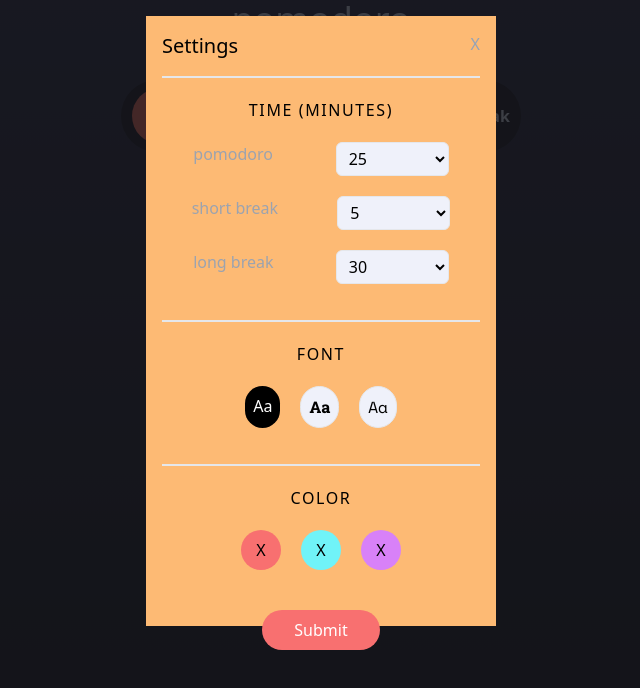
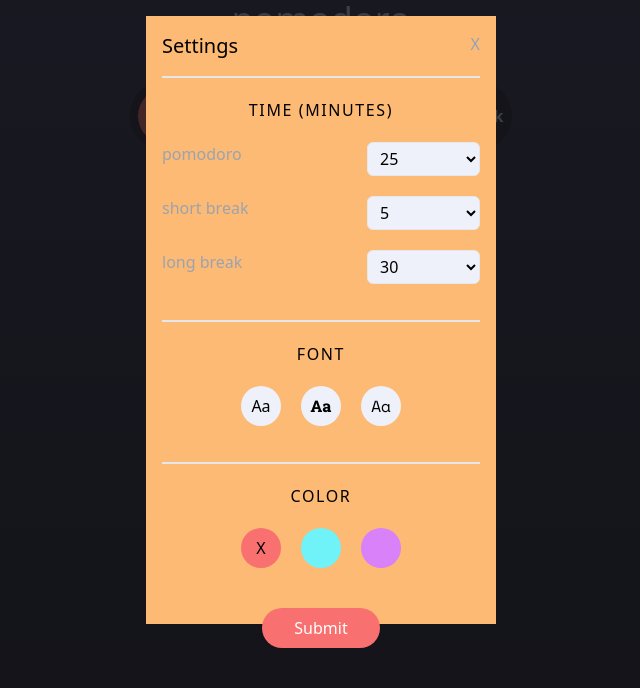
Before and after one commit to allmtz/Pomodoro-App, a React (Vite) app: page / in a window 1280 px wide. Both pictures are taken after a click on the picture 640 px from the left and 610 px from the top of the page. Shown: the top 688 px of the page, without its empty margins (319-959 px from the left). Built offline with nearby package versions, Linux system fonts and the light colour scheme.

Commit message:
color/font selections auto update display

```diff
--- a/src/App.tsx
+++ b/src/App.tsx
@@ -1,9 +1,6 @@
 import  React, { useEffect, useRef, useState } from 'react'
 import './App.css'
 import { ProgressBar } from './ProgressBar'
-
-// let focus = "short break"
-let focus = "pomodoro"
 
 const STATUS = {
   STARTED: "started",
@@ -36,6 +33,9 @@ function App() {
   })
 
   const focusedStyling = `bg-${colorRef.current} p-4 rounded-full text-dark-bg`
+  const [selectedFont, setSelectedFont] = useState("kombh")
+  const selectedFontStyling = `text-white bg-black`
+  const [selectedColor, setSelectedColor] = useState("hl")
 
   // const [secondsRemaining, setSecondsRemaining] = useState(settings.pomoLength * 60)
   const [secondsRemaining, setSecondsRemaining] = useState( 2 )
@@ -118,7 +118,7 @@ function App() {
       <div className={`container font-${fontRef.current} flex flex-col justify-center align-center gap-10`}>
         <h1 className='text-light-purple text-4xl m-auto'>pomodoro</h1>
         <nav className='flex'>
-          <ul className='flex items-center justify-around w-[400px] p-2 gap-9 text-light-purple font-bold bg-dark-bg rounded-full '>
+          <ul className='flex items-center justify-around  p-2 gap-9 text-light-purple font-bold bg-dark-bg rounded-full'>
             <li className={mode === "pomodoro" ? focusedStyling : ""}>pomodoro</li>
             <li className={mode === "short break" ? focusedStyling : ""}>short break</li>
             <li className={mode === "long break" ? focusedStyling : ""}>long break</li>
@@ -151,7 +151,7 @@ function App() {
           <form action="" className="flex flex-col gap-5"
             onSubmit={e => handleSubmit(e)}>
 
-            <div className="flex justify-around">
+            <div className="flex justify-between">
               <p className='text-gray-400'>pomodoro</p>
               <select ref={pomodoroRef} name="pomodoro-length" className='bg-off-white pr-16 pl-2 py-1 rounded-md border' >
                 <option value="25">25</option>
@@ -162,7 +162,7 @@ function App() {
               </select>
             </div>
 
-          <div className="flex justify-around">
+          <div className="flex justify-between">
             <p className='text-gray-400'>short break</p>
             <select ref={shortBreakRef} name="short-break" className='bg-off-white pr-16 pl-2 py-1 rounded-md border'>
               <option value="5">5</option>
@@ -174,7 +174,7 @@ function App() {
             </select>
           </div>
 
-          <div className="flex justify-around">
+          <div className="flex justify-between">
             <p className='text-gray-400'>long break</p>
             <select ref={longBreakRef} name="long-break" className='bg-off-white pr-16 pl-2 py-1 rounded-md border'>
               <option value="30">30</option>
@@ -190,9 +190,9 @@ function App() {
           <div className='border-t-2 mt-4'>
             <p className='text-center my-5 tracking-widest'>FONT</p>
             <div className='flex justify-center gap-5'>
-              <p onClick={() => fontRef.current="kumbh"} className='bg-black text-white p-2 rounded-full cursor-pointer'>Aa</p>
-              <p onClick={() => fontRef.current="roboto"}  className='bg-off-white font-roboto font-thin p-2 rounded-full border cursor-pointer'>Aa</p>
-              <p onClick={() => fontRef.current="space"}  className='bg-off-white font-space p-2 rounded-full border cursor-pointer'>Aa</p>
+              <p onClick={() => {setSelectedFont("kumbh"); fontRef.current="kumbh"}} className={`${selectedFont === "kumbh" ? selectedFontStyling :   "bg-off-white"} p-2 rounded-full w-10 text-center cursor-pointer`}>Aa</p>
+              <p onClick={() => {setSelectedFont("roboto"); fontRef.current="roboto"}}  className={`${selectedFont === "roboto" ? selectedFontStyling :   "bg-off-white"} font-roboto p-2 w-10 text-center rounded-full cursor-pointer`}>Aa</p>
+              <p onClick={() => {setSelectedFont("space"); fontRef.current="space"}}  className={`${selectedFont === "space" ? selectedFontStyling :   "bg-off-white"} font-space p-2 w-10 text-center rounded-full cursor-pointer`}>Aa</p>
             </div>
           </div>
 
@@ -200,23 +200,23 @@ function App() {
             <p className='text-center my-5 tracking-widest'>COLOR</p>
             <div className='flex justify-center gap-5'>
               <div className='bg-hl w-10 h-10 rounded-full flex justify-center items-center cursor-pointer'
-                onClick={() => colorRef.current="hl"}>
-                X
+                onClick={() =>{setSelectedColor("hl"); colorRef.current="hl"}}
+              >
+                {selectedColor==="hl" ? "X" : "" }
               </div>
               <div className='bg-teal w-10 h-10 rounded-full flex justify-center items-center cursor-pointer'
-              onClick={() => colorRef.current="teal"}
+                onClick={() =>{setSelectedColor("teal"); colorRef.current="teal"}}
               >
-                X
+                {selectedColor==="teal" ? "X" : "" }
               </div>
               <div className='bg-violet w-10 h-10 rounded-full flex justify-center items-center cursor-pointer'
-                onClick={() => colorRef.current="violet"}
+                onClick={() =>{setSelectedColor("violet"); colorRef.current="violet"}}
               >
-                X
+                {selectedColor==="violet" ? "X" : "" }
               </div>
             </div>
           </div>
-
-          <input type="submit" className={`bg-hl w-min mt-5 -mb-10 mx-auto px-8 py-2 rounded-full cursor-pointer text-white`}
+          <input type="submit" className={`bg-${selectedColor} w-min mt-5 -mb-10 mx-auto px-8 py-2 rounded-full cursor-pointer text-white`}
           />
         </form>
        </div>
```
